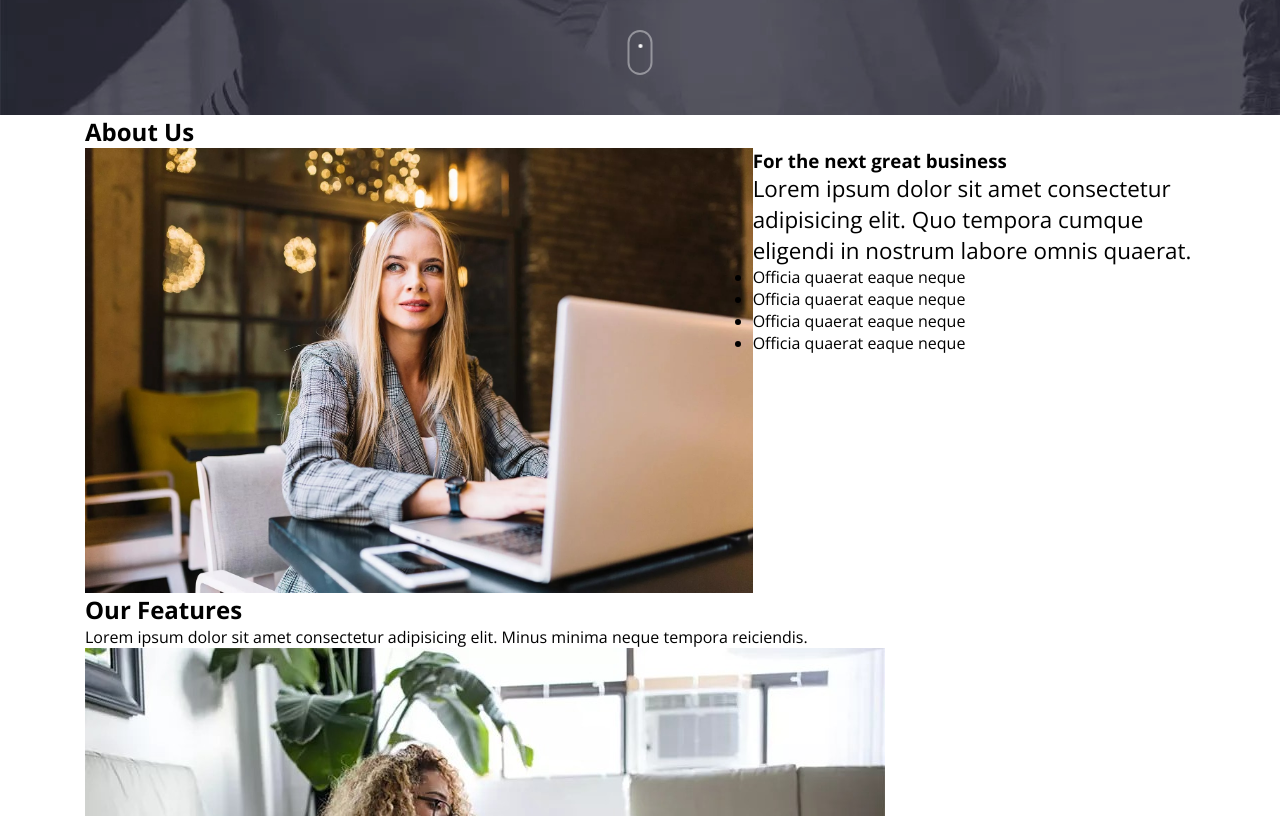
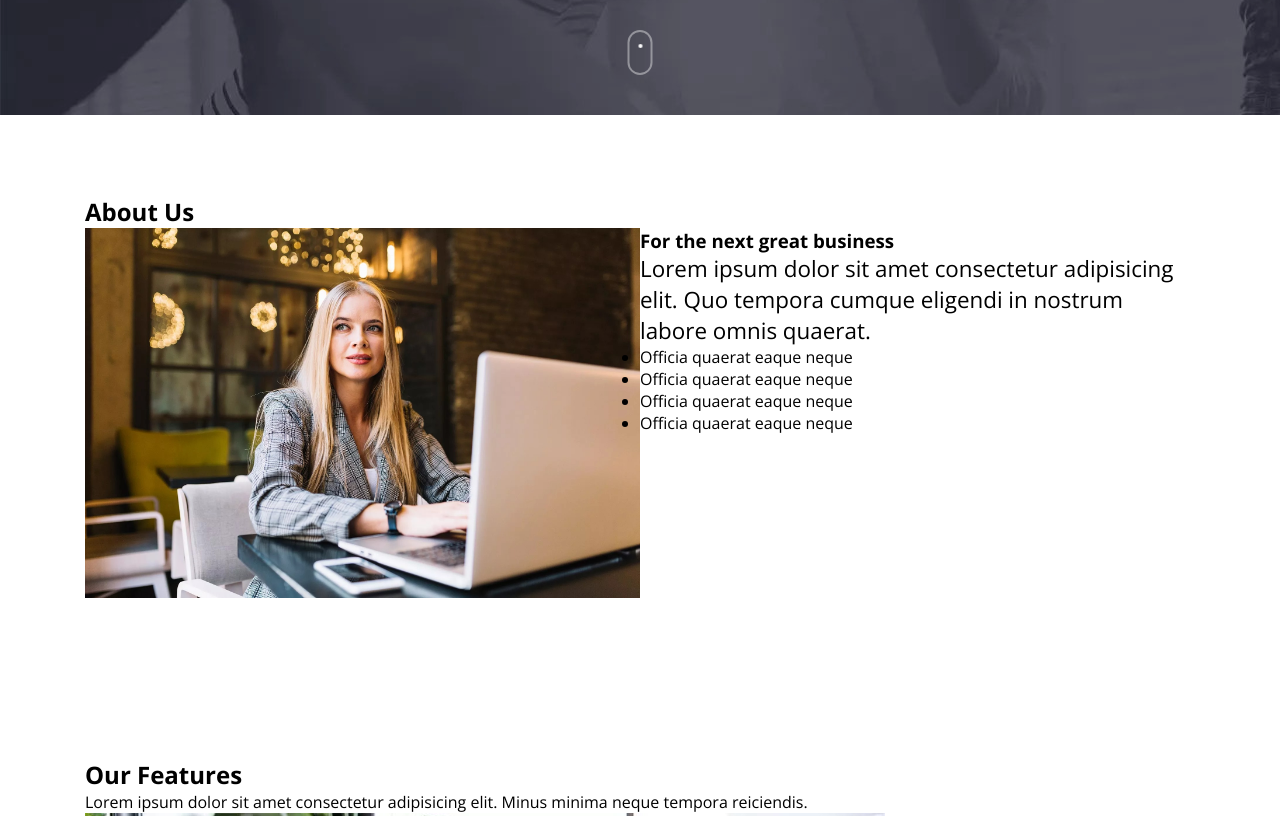
Before and after one commit to Armanali276/Portfolio, a plain HTML site: page index.html in a window 1280 px wide. Shown: the part 685-1501 px from the top of the page. Drawn offline with nearby package versions, Linux system fonts and the light colour scheme.

Commit message:
Update style.css

```diff
--- a/css/style.css
+++ b/css/style.css
@@ -48,6 +48,15 @@ img {
 }
 .text-uppercase {
     text-transform: uppercase;
+}
+.secion {
+    padding: 5rem 0;
+}
+.w30 {
+    width: 50%;
+}
+.w60 {
+    width: 100%;
 }
 .btn-primary {
     background: var(--blue-color);
```
